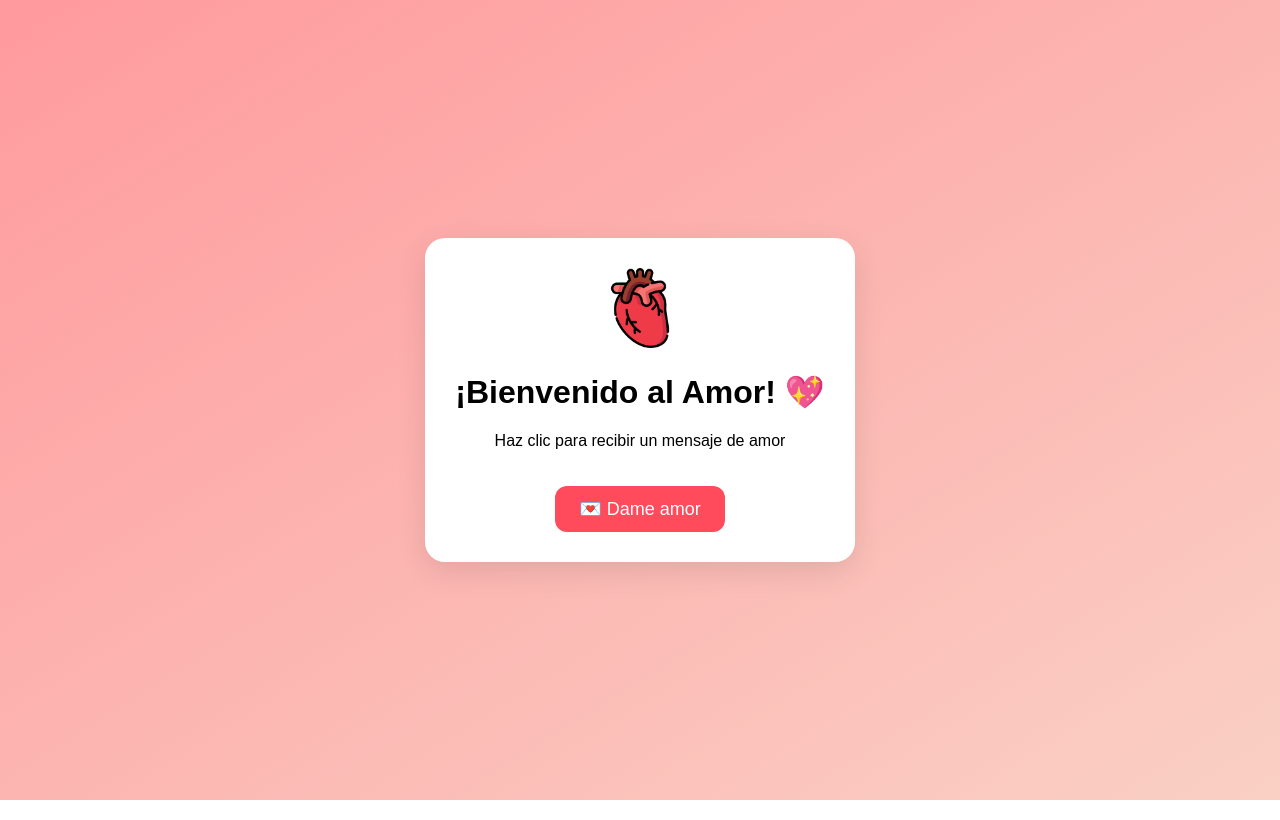
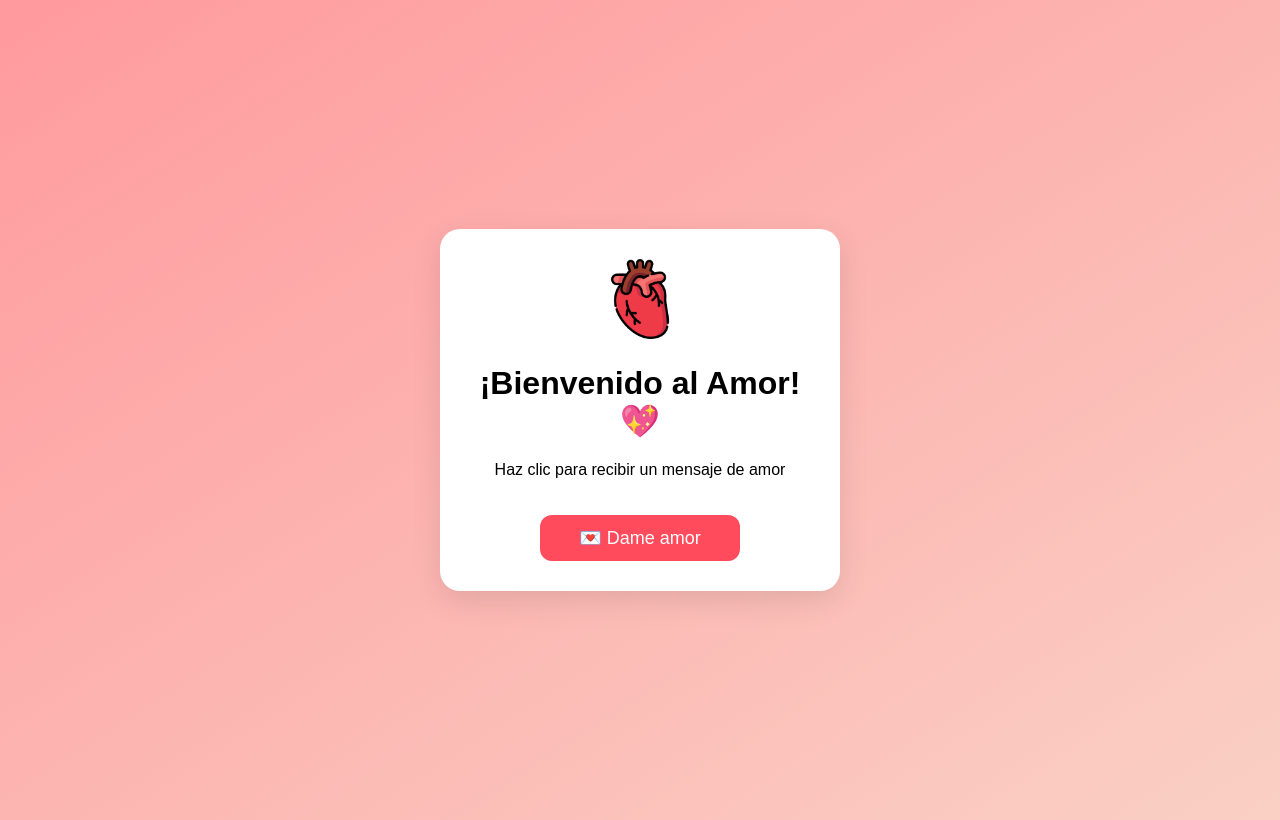
Before and after one commit to Brandon-Roel/Prueba, a plain HTML site: page index.html in a window 1280 px wide. Drawn offline with Linux system fonts and the light colour scheme.

Commit message:
actualizacion

```diff
--- a/styles/style.css
+++ b/styles/style.css
@@ -6,6 +6,7 @@ body {
   justify-content: center;
   align-items: center;
   height: 100vh;
+  padding: 10px;
 }
 
 .container {
@@ -14,10 +15,15 @@ body {
   border-radius: 20px;
   box-shadow: 0 10px 30px rgba(0, 0, 0, 0.1);
   text-align: center;
+  max-width: 400px;
+  width: 100%;
+  box-sizing: border-box;
 }
 
 .heart-icon {
   width: 80px;
+  max-width: 50%;
+  height: auto;
 }
 
 button {
@@ -29,6 +35,10 @@ button {
   border-radius: 12px;
   cursor: pointer;
   margin-top: 20px;
+  width: 100%;
+  max-width: 200px;
+  margin-left: auto;
+  margin-right: auto;
 }
 
 button:hover {
```
Also changed, not shown: service-worker.js (+4 -4 lines).
